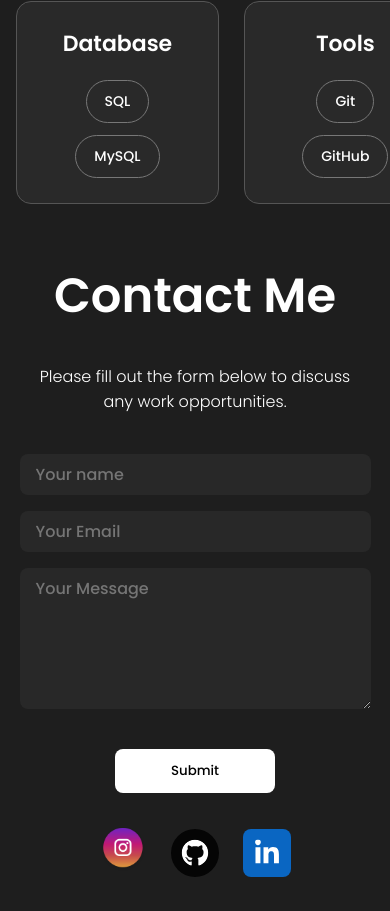
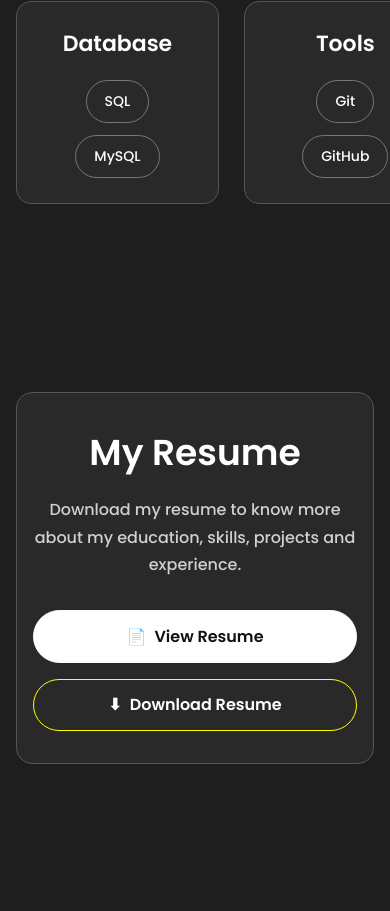
Before and after one commit to nilakshi-patel/portfolio-website, a React (Create React App) app: page / in a window 390 px wide. Shown: the part 4173-5084 px from the top of the page. Built offline with nearby package versions, Linux system fonts and the light colour scheme.

Commit message:
add Resume component with styling and navigation links

```diff
--- a/src/App.js
+++ b/src/App.js
@@ -3,6 +3,7 @@ import Intro from './components/Intro/intro';
 import Skills from "./components/Skills/skills";
 import LMS from "./components/LMS/lms";
 import Works from "./components/Works/works";
+import Resume from "./components/Resume/resume";
 import Contact from "./components/Contact/contact";
 import Footer from "./components/Footer/footer";
 
@@ -14,6 +15,7 @@ function App() {
             <Skills />
             <LMS />
             <Works />
+            <Resume />
             <Contact />
             <Footer />
         </div>
--- a/src/components/NavBar/navbar.js
+++ b/src/components/NavBar/navbar.js
@@ -16,6 +16,7 @@ const Navbar = () => {
                 <Link activeClass='active' to='lms' spy={true} smooth={true} offset={-50} duration={500} className="desktopMenuListItem">Projects</Link>
                 <Link activeClass='active' to='works' spy={true} smooth={true} offset={-50} duration={500} className="desktopMenuListItem">Portfolio</Link>
                 <Link activeClass='active' to='skill-section' spy={true} smooth={true} offset={-50} duration={500} className="desktopMenuListItem">Skills</Link>
+                <Link activeClass='active' to='resume' spy={true} smooth={true} offset={-50} duration={500} className="desktopMenuListItem">Resume</Link>
             </div>
             <Link
                 activeClass='active'
@@ -44,6 +45,7 @@ const Navbar = () => {
                 <Link activeClass='active' to='lms' spy={true} smooth={true} offset={-50} duration={500} className="listItem" onClick={()=>setShowMenu(false)}>Projects</Link>
                 <Link activeClass='active' to='works' spy={true} smooth={true} offset={-50} duration={500} className="listItem" onClick={()=>setShowMenu(false)}>Portfolio</Link>
                 <Link activeClass='active' to='skill-section' spy={true} smooth={true} offset={-50} duration={500} className="listItem" onClick={()=>setShowMenu(false)}>Skills</Link>
+                <Link activeClass='active' to='resume' spy={true} smooth={true} offset={-50} duration={500} className="listItem" onClick={()=>setShowMenu(false)}>Resume</Link>
                 <Link activeClass='active' to='contact' spy={true} smooth={true} offset={-50} duration={500} className="listItem" onClick={()=>setShowMenu(false)}>Contact</Link>
             </div>
         </nav>
--- /dev/null
+++ b/src/components/Resume/resume.css
@@ -0,0 +1,87 @@
+.resume {
+    min-height: calc(100vh - 4rem);
+    width: 100%;
+    max-width: 75rem;
+    margin: 0 auto;
+    padding: 2rem 1rem 4rem;
+    display: flex;
+    align-items: center;
+    justify-content: center;
+    text-align: center;
+}
+
+.resume-container {
+    width: 100%;
+    max-width: 48rem;
+    padding: 3rem 2rem;
+    border: 1px solid #555;
+    border-radius: 1rem;
+    background: rgba(255, 255, 255, 0.05);
+}
+
+.resume h2 {
+    margin-bottom: 1rem;
+    font-size: 3rem;
+}
+
+.resume p {
+    max-width: 36rem;
+    margin: 0 auto;
+    color: #d0d0d0;
+    font-size: 1rem;
+    line-height: 1.7;
+}
+
+.resume-actions {
+    display: flex;
+    flex-wrap: wrap;
+    justify-content: center;
+    gap: 1rem;
+    margin-top: 2rem;
+}
+
+.resume-btn {
+    display: inline-flex;
+    align-items: center;
+    justify-content: center;
+    gap: 0.5rem;
+    min-width: 11rem;
+    padding: 0.8rem 1.5rem;
+    border: 1px solid #ffffff;
+    border-radius: 2rem;
+    background: #ffffff;
+    color: #111111;
+    font-size: 1rem;
+    font-weight: 600;
+    transition: 0.3s ease;
+}
+
+.resume-btn:hover {
+    border-color: #ffff00;
+    background: #ffff00;
+    transform: translateY(-3px);
+}
+
+.download-btn {
+    border-color: #ffff00;
+    background: transparent;
+    color: #ffffff;
+}
+
+@media screen and (max-width: 585px) {
+    .resume-container {
+        padding: 2rem 1rem;
+    }
+
+    .resume h2 {
+        font-size: 2.25rem;
+    }
+
+    .resume-actions {
+        flex-direction: column;
+    }
+
+    .resume-btn {
+        width: 100%;
+    }
+}
--- /dev/null
+++ b/src/components/Resume/resume.js
@@ -0,0 +1,35 @@
+import React from 'react';
+import './resume.css';
+
+function Resume() {
+    return (
+        <section className="resume" id="resume">
+            <div className="resume-container">
+                <h2>My Resume</h2>
+                <p>
+                    Download my resume to know more about my education, skills,
+                    projects and experience.
+                </p>
+                <div className="resume-actions">
+                    <a
+                        href="/resume.pdf"
+                        target="_blank"
+                        rel="noopener noreferrer"
+                        className="resume-btn"
+                    >
+                        <span aria-hidden="true">📄</span> View Resume
+                    </a>
+                    <a
+                        href="/resume.pdf"
+                        download
+                        className="resume-btn download-btn"
+                    >
+                        <span aria-hidden="true">⬇</span> Download Resume
+                    </a>
+                </div>
+            </div>
+        </section>
+    );
+}
+
+export default Resume;
```
